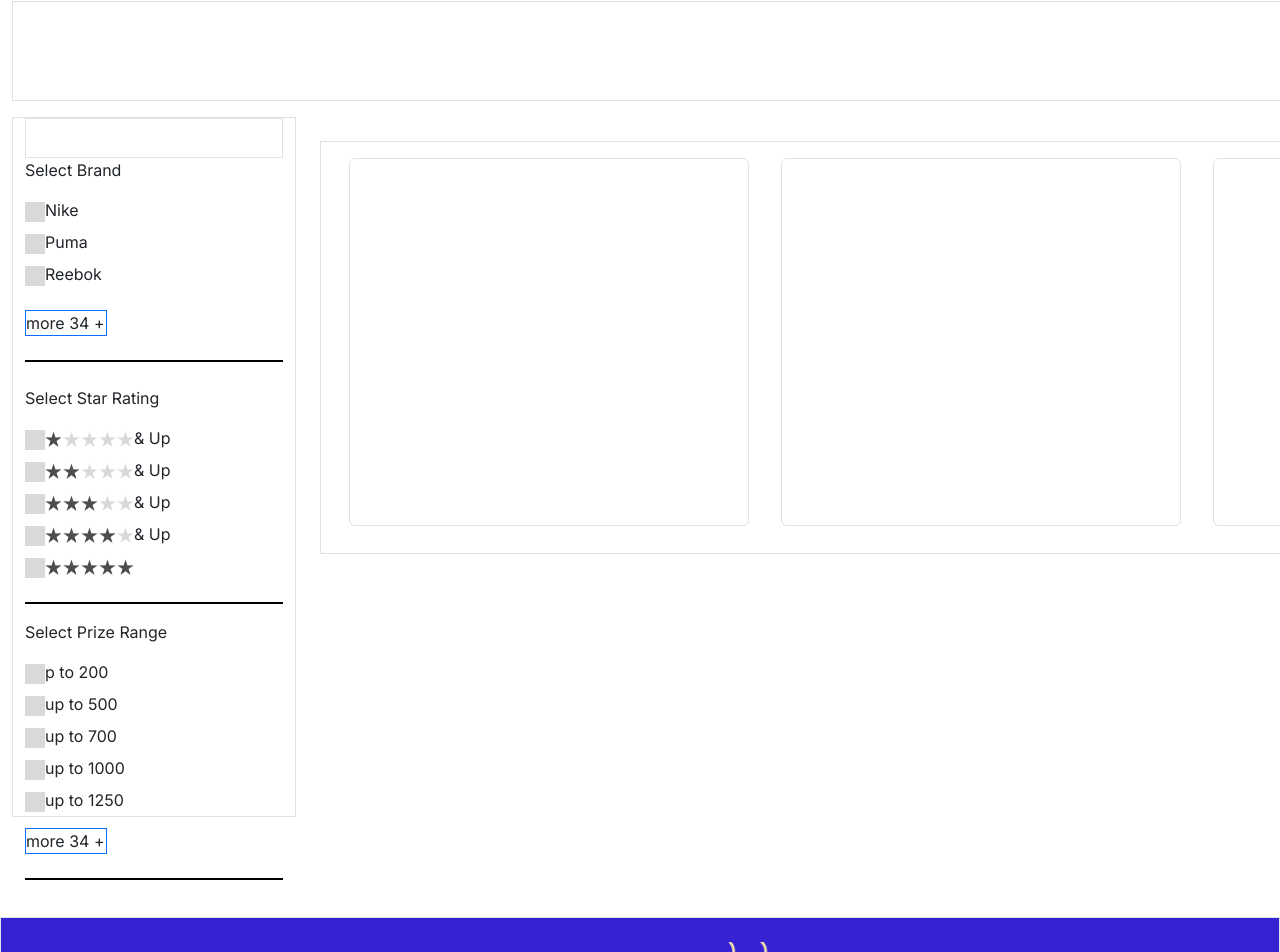
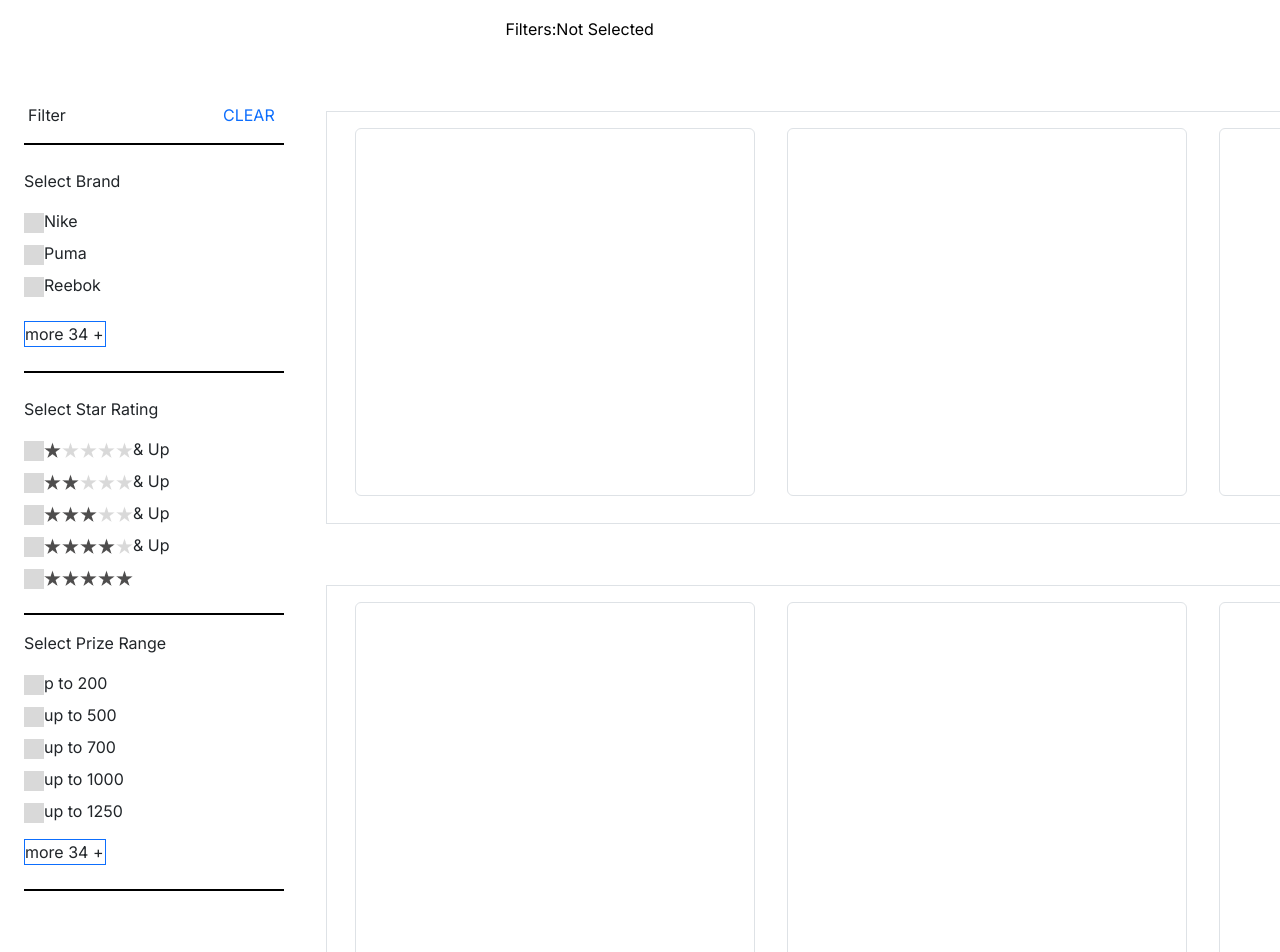
Before and after one commit to Chitra-karwate/e-commerce_website, a Next.js app: page /explore in a window 1280 px wide. Shown: the part 217-1169 px from the top of the page. Built offline with nearby package versions, Linux system fonts and the light colour scheme.

Commit message:
Category Ui completed

```diff
--- a/app/HomePage.js
+++ b/app/HomePage.js
@@ -39,7 +39,7 @@ const HomePage = () => {
                 </div>
               ))}
               <div className="d-flex justify-content-end">
-                  <a>
+                  <a href="/explore">
                     <button type="button" className="btn btn-secondary my-1">
                       Explore &#8594;
                     </button>
--- a/app/explore/page.js
+++ b/app/explore/page.js
@@ -3,21 +3,30 @@ import React from 'react'
 const Explore=()=>{
   return (
     <>
-      <div className="container-fluid">
+        <div className="container-fluid">
           <div className="row my-3 mx-auto row1 rounded-3" >
             <h1 className="fw-semibold lh-sm">CATEGORY/PRODUCT NAME</h1>
             <h3 className="fw-light lh-sm">Crafted Elegance: Artisanal Wooden Furniture </h3>
           </div>
-          <div className="row mx-auto row2 border">
-              <h5 className="nav justify-content-end p-3">
-                <div className='col-2 border'>
-                    <h5 className='text-center p-3'>Sort By</h5>
-                </div>
-              </h5>
+          <div class="row mx-auto text-center  row6">
+            <div className='col-md-2 offset-md-3 p-3'>Filters:Not Selected</div>
+            <div className='col-md-3 offset-md-4 p-3  border'>
+                Sort By:Name A -- Z
+            </div>
+
+
+
+
           </div>
-          <div className="row mx-auto mt-3 row3">
-            <div  className="col-2 border column" >
-              <div className="col- border column1" ></div>
+
+          <div className="row mx-auto mt-3 row3 ">
+            <div  className="col-2 b column" >
+            <div className='row  column5 '>
+              <div className='col-md-2 offset-md p-3'>Filter</div>
+              <div className='col-md-2 offset-md-7 p-3 text-primary'>CLEAR</div>
+
+            </div>
+            <div className='border border-black mb-4'></div>
 
                 <p className="">Select Brand</p>
                   <p className='mb-2'>
@@ -96,12 +105,24 @@ const Explore=()=>{
 
                 <div className='border border-black mb-4'></div>
             </div>
+            <div className='row p-2 row5 '>
+              <div className="row mt-3  mx-auto row4 border">
+                <div className="col-3 card m-3  border"style={{ width: "25rem", height: "23rem" }}></div>
+                <div className="col-3 card m-3 border"style={{ width: "25rem", height: "23rem" }}></div>
+                <div className="col-3 card m-3 border"style={{ width: "25rem", height: "23rem" }}></div>
+              </div>
+              <div className="row mx-auto row4 border">
+                <div className="col-3 card m-3  border"style={{ width: "25rem", height: "23rem" }}></div>
+                <div className="col-3 card m-3 border"style={{ width: "25rem", height: "23rem" }}></div>
+                <div className="col-3 card m-3 border"style={{ width: "25rem", height: "23rem" }}></div>
+              </div>
+              <div className="row mx-auto row4 border">
+                <div className="col-3 card m-3  border"style={{ width: "25rem", height: "23rem" }}></div>
+                <div className="col-3 card m-3 border"style={{ width: "25rem", height: "23rem" }}></div>
+                <div className="col-3 card m-3 border"style={{ width: "25rem", height: "23rem" }}></div>
+              </div>
+            </div>
 
-            <div className="row m-4 row4 border">
-              <div className="col-3 card m-3  border"style={{ width: "25rem", height: "23rem" }}></div>
-              <div className="col-3 card m-3 border"style={{ width: "25rem", height: "23rem" }}></div>
-              <div className="col-3 card m-3 border"style={{ width: "25rem", height: "23rem" }}></div>
-            </div>
 
           </div>
 
--- a/app/globals.css
+++ b/app/globals.css
@@ -66,11 +66,15 @@
 }
 .row3{
     width:1703px;
-    height:800px;
+    height:1475px;
  }
  .row4{
     width: 1341px;
     height: 413px;
+}
+.row5{
+    width: 1426px;
+    height: 1455px;
 }
 .column{
      height: 700px;
@@ -90,3 +94,25 @@
 .box2{
     width: 82px;
 }
+.row6{
+    width:1703px;
+    height: 70px;
+    color: #000;
+/*
+    font-family: Inika;
+    font-size: 16px;
+    font-style: normal;
+    font-weight: 400;
+    line-height: 100%;
+    width: 1593px; */
+
+}
+.column5{
+    width:260px;
+}
+.column6{
+    width: 1506px;
+    height: 54px;
+    flex-shrink: 0;
+
+}
```
